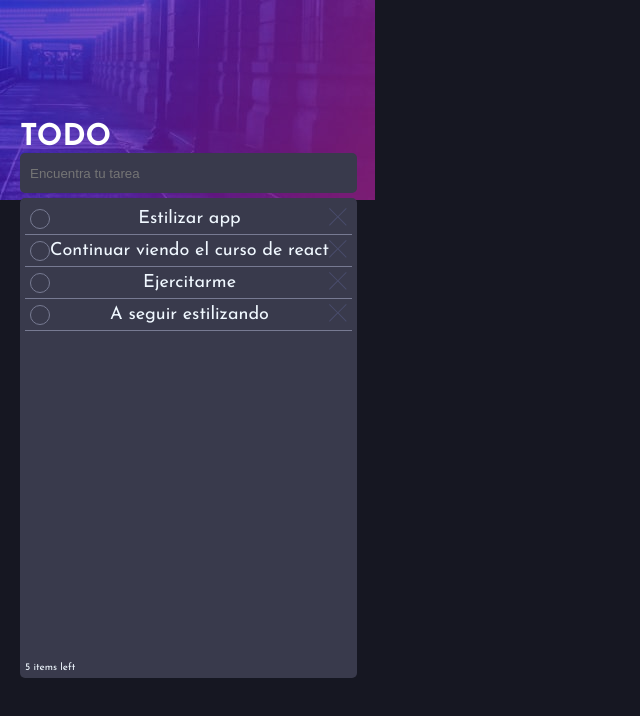
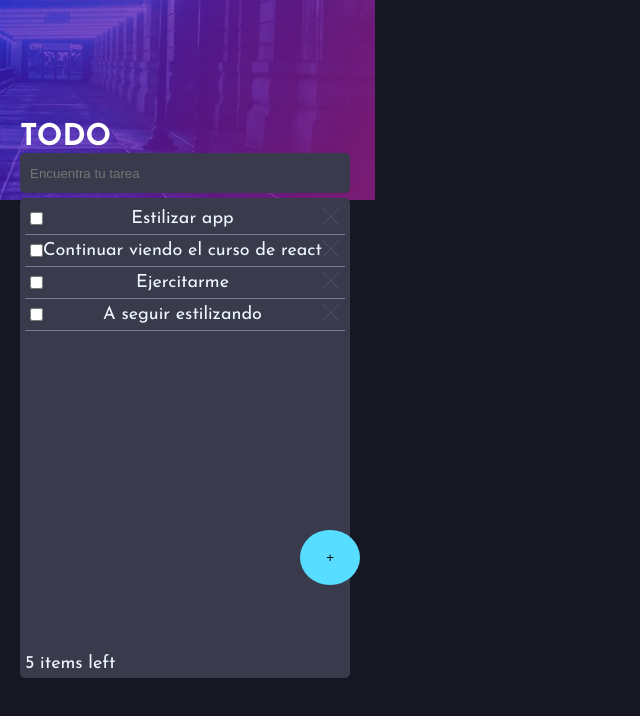
Before and after one commit to taberoajorge/react-basic, a React (Create React App) app: page / in a window 1280 px wide. Shown: the top 716 px of the page, without its empty margins (0-640 px from the left). Built offline with nearby package versions, Linux system fonts and the light colour scheme.

Commit message:
Se agrega boton, y se preparan los componentes

```diff
--- a/src/App.js
+++ b/src/App.js
@@ -30,16 +30,14 @@ function App() {
   return (
     <React.Fragment>
       <h2 className="header-title" > TODO </h2>
-      <TodoSearch>
-        {/* <CreateTodoButton /> */}
-      </TodoSearch>
+      <TodoSearch />
       <TodoList todoC={<TodoCounter />} >
         {todos.map((todo) => (
           <TodoItem key={todo.text} text={todo.text} />
         ))}
       </TodoList>
 
-
+    <CreateTodoButton />
     </React.Fragment>
   );
 }
--- a/src/CreateTodoButton.css
+++ b/src/CreateTodoButton.css
@@ -1,9 +1,16 @@
+.button-container{
+    width: 100%;
+    display: flex;
+    justify-content: flex-end;
+}
+
 .create-todo{
-    width: 100%;
-    background-color: var(--todo-color);
+    width: 6rem;
+    position: absolute;
+    background-color: var(--button-color);
     border: none;
-    height: 4rem;
-    padding: 1rem;
-    border-radius: 0.5rem;
-    margin-bottom: 5rem;
+    top: 53rem;
+    right: 1rem;
+    padding: 2rem;
+    border-radius: 100%;
 }
--- a/src/CreateTodoButton.js
+++ b/src/CreateTodoButton.js
@@ -2,7 +2,11 @@ import React from "react";
 import "./CreateTodoButton.css";
 
 function CreateTodoButton() {
-  return <input className="create-todo" type="text" />;
+  return (
+    <div className="button-container">
+      <button className="create-todo" type="text">+</button>
+    </div>
+  );
 }
 
 export { CreateTodoButton };
--- a/src/TodoCounter.css
+++ b/src/TodoCounter.css
@@ -1,3 +1,4 @@
 p {
+    font-size: 1.8rem;
     color: aliceblue;
 }
--- a/src/TodoItem.js
+++ b/src/TodoItem.js
@@ -4,7 +4,7 @@ import './TodoItem.css';
 function TodoItem(props) {
   return (
     <li className="todo-item" >
-        <button className="button-check" ></button>
+        <input type="checkbox" />
         <p>{props.text}</p>
         <button className="button-delete">
         <svg  xmlns="http://www.w3.org/2000/svg" width="18" height="18"><path fill="#494C6B" fill-rule="evenodd" d="M16.97 0l.708.707L9.546 8.84l8.132 8.132-.707.707-8.132-8.132-8.132 8.132L0 16.97l8.132-8.132L0 .707.707 0 8.84 8.132 16.971 0z"/></svg>
--- a/src/index.css
+++ b/src/index.css
@@ -5,6 +5,7 @@
   --text-color: hsl(236, 33%, 92%);
   --todo-color: hsl(237, 14%, 26%);
   --border-color: hsl(234, 11%, 52%);
+  --button-color: hsl(192, 100%, 67%);
   /* - Very Dark Desaturated Blue: hsl(235, 24%, 19%) */
   /* - Light Grayish Blue: hsl(234, 39%, 85%) */
   /* - Light Grayish Blue (hover): hsl(236, 33%, 92%) */
```
